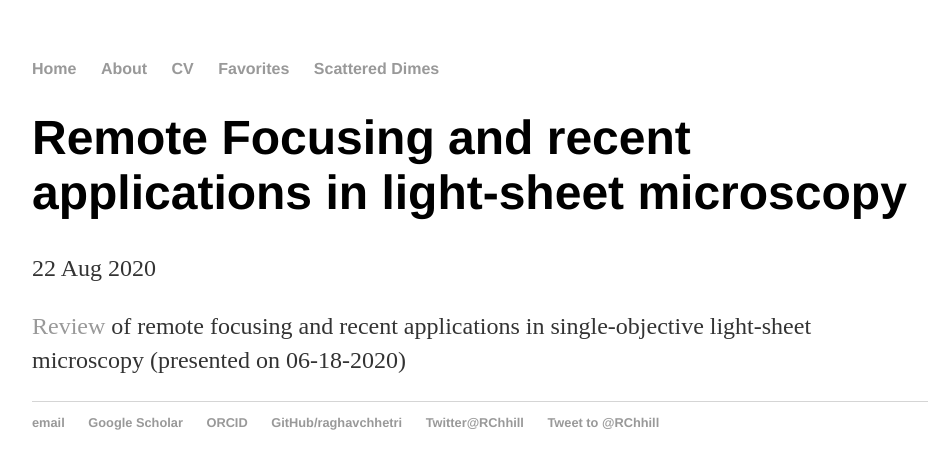
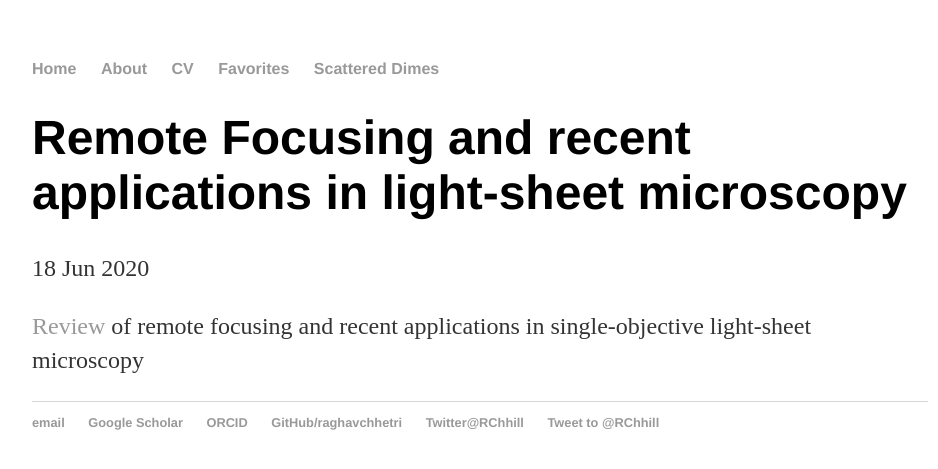
Before and after one commit to raghavchhetri/raghavchhetri.github.io, a Jekyll site: the page built from _posts/2020-08-22-remote-refocus.md, in a window 1280 px wide. Shown: the top 469 px of the page, without its empty margins (160-1098 px from the left). Built offline with Jekyll 4.4.1, drawn with Linux system fonts in a browser that asks for light colours; comment, search, counter and statistics services are not loaded.

Commit message:
Update 2020-08-22-remote-refocus.md

```diff
--- a/_posts/2020-08-22-remote-refocus.md
+++ b/_posts/2020-08-22-remote-refocus.md
@@ -1,7 +1,7 @@
 ---
 layout: post
 title: "Remote Focusing and recent applications in light-sheet microscopy"
-date: 2020-08-22
+date: 2020-06-18
 ---
 
-<a href="https://raghavchhetri.github.io/pdf/remote-refocus.pdf#view=FitH">Review</a> of remote focusing and recent applications in single-objective light-sheet microscopy (presented on 06-18-2020)
+<a href="https://raghavchhetri.github.io/pdf/remote-refocus.pdf#view=FitH">Review</a> of remote focusing and recent applications in single-objective light-sheet microscopy
```
